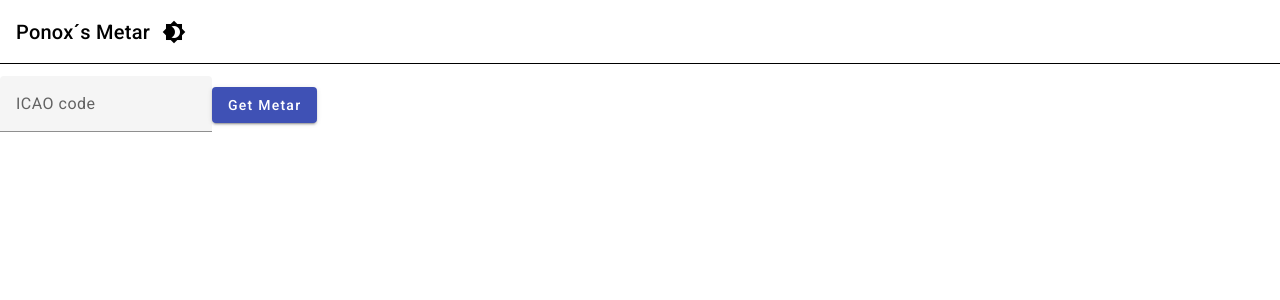
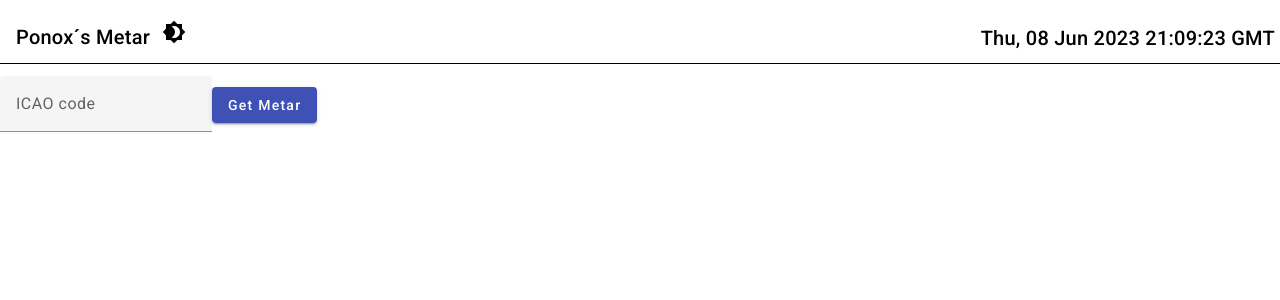
Before and after one commit to LeJonnaah/aeronautical-weather-app, an Angular app: page / in a window 1280 px wide. Shown: the top 300 px of the page. Built offline with nearby package versions, Linux system fonts and the light colour scheme.

Commit message:
Utc clock and styles

```diff
--- a/src/app/components/navbar/navbar.component.html
+++ b/src/app/components/navbar/navbar.component.html
@@ -1,8 +1,11 @@
 <p>
     <mat-toolbar>
-        <span>Ponox´s Metar</span>
-        <button mat-icon-button (click)="toggleDarkMode()">
-            <mat-icon>{{ isDarkModeEnabled ? 'brightness_7' : 'brightness_4' }}</mat-icon>
-        </button>
+        <nav class="navbar">
+            <span>Ponox´s Metar</span>
+            <button mat-icon-button (click)="toggleDarkMode()">
+                <mat-icon>{{ isDarkModeEnabled ? 'brightness_7' : 'brightness_4' }}</mat-icon>
+            </button>
+            <span class="navbar--left">{{ currentTime }}</span>
+        </nav>
     </mat-toolbar>
 </p>
--- a/src/app/components/navbar/navbar.component.scss
+++ b/src/app/components/navbar/navbar.component.scss
@@ -2,4 +2,14 @@ mat-toolbar{
     background-color: var(--bgColor);
     color: var(--textColor);
     border-bottom: 1px solid var(--borderColor);
+    position: relative;
 }
+
+.navbar {
+
+    &--left {
+        position: absolute;
+        right: 5px;
+        line-height: 3;
+    }
+}
--- a/src/app/components/navbar/navbar.component.ts
+++ b/src/app/components/navbar/navbar.component.ts
@@ -7,9 +7,15 @@ import { Component } from '@angular/core';
 })
 export class NavbarComponent {
   isDarkModeEnabled: boolean = false;
+  currentTime: string = '';
 
   ngOnInit() {
     this.setTheme();
+
+    setInterval(() => {
+      const date = new Date();
+      this.currentTime = date.toUTCString();
+    }, 1000);
   }
 
   setTheme() {
@@ -20,6 +26,8 @@ export class NavbarComponent {
     }
   }
 
+
+
   toggleDarkMode() {
     this.isDarkModeEnabled = !this.isDarkModeEnabled;
     document.body.classList.toggle('dark');
--- a/src/app/components/weather/weather.component.html
+++ b/src/app/components/weather/weather.component.html
@@ -11,7 +11,7 @@
             <mat-card-header>
                 <mat-card-title class="card__title">{{ item.data[0].icao }}</mat-card-title>
                 <mat-card-subtitle>{{ item.data[0].station.name }}</mat-card-subtitle>
-                <button mat-icon-button color="warn" (click)="deleteCard(item)">
+                <button class="card__remove-button" mat-icon-button color="warn" (click)="deleteCard(item)">
                     <mat-icon fontIcon="close"></mat-icon>
                 </button>
             </mat-card-header>
--- a/src/app/components/weather/weather.component.scss
+++ b/src/app/components/weather/weather.component.scss
@@ -1,15 +1,25 @@
 .card{
-    margin: 0 auto;
+    margin: 10px auto;
     max-width: 400px;
     border-radius: 5px;
     border: 1px solid var(--borderColor);
     background-color: var(--bgColor);
     color: var(--textColor);
-}
 
-.card__title {
-    font-size: 1.5rem;
-    padding: 10px;
+    &__content {
+        padding: 10px;
+    }
+
+    &__title {
+        font-size: 1.5rem;
+        padding: 10px;
+    }
+
+    &__remove-button {
+        position: absolute;
+        right: 5px;
+        top: 5px;
+    }
 }
 
 mat-form-field {
```
